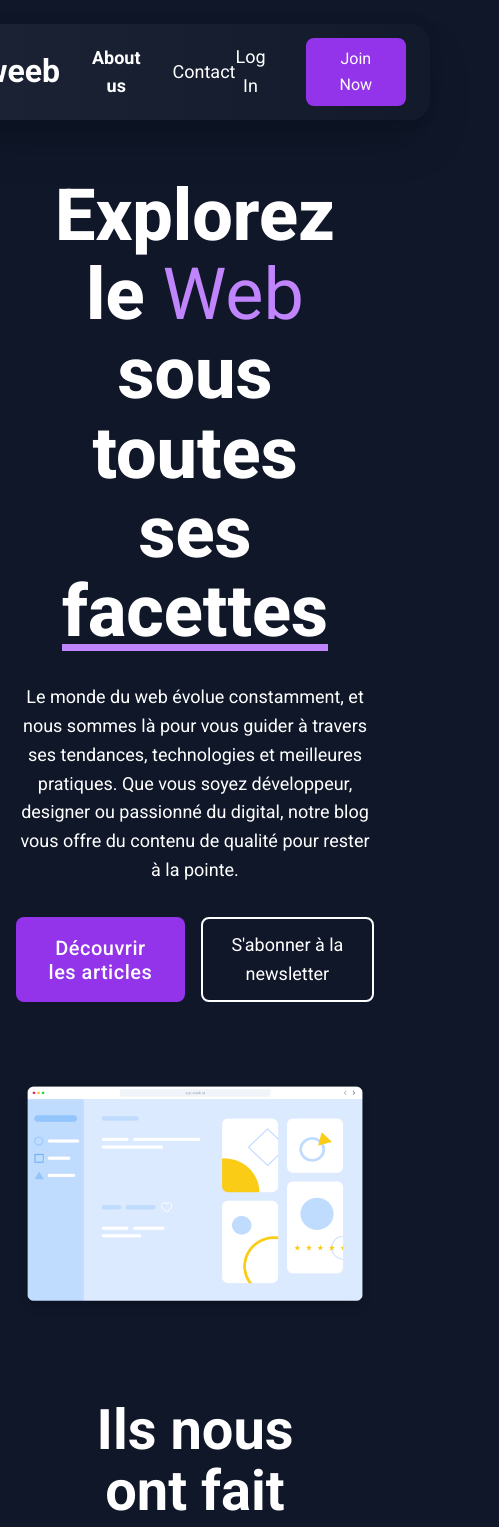
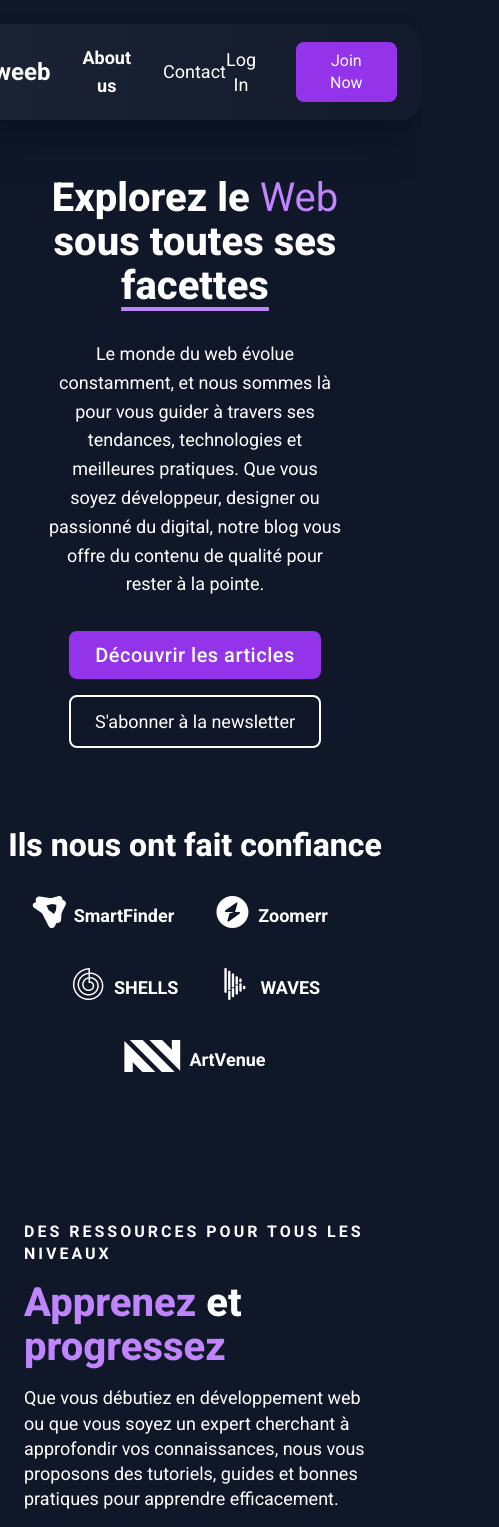
Before and after one commit to LianeCC/weeb_liane_coupat, a React (Vite) app: page / in a window 390 px wide. Shown: the top 1527 px of the page, 499 px wide, since content can reach past the window. Built offline with nearby package versions, Linux system fonts and the light colour scheme.

Commit message:
style: adding responsive

```diff
--- a/src/App.jsx
+++ b/src/App.jsx
@@ -14,8 +14,8 @@ function AppLayout() {
     <div className="min-h-screen w-full bg-[#0f1729] text-white">
       {isContactPage ? <HeaderContact /> : <Header />}
 
-      <main className="flex justify-center px-4">
-        <div className="w-full max-w-[1440px]">
+      <main className="flex justify-center">
+        <div>
           <Routes>
             <Route path="/" element={<Home />} />
             <Route path="/contact" element={<Contact />} />
--- a/src/components/AnimatedSquare.jsx
+++ b/src/components/AnimatedSquare.jsx
@@ -10,7 +10,7 @@ export default function AnimatedSquare() {
         ease: "easeInOut",
         repeat: Infinity,
         repeatType: "loop",}}
-      className="w-[500px] h-auto mr-10"
+      className="hidden sm:block sm:w-[200px] md:w-[500px] h-auto mr-10"
     >
       <img
         src="/images/Shapes.png"
--- a/src/components/BanText.jsx
+++ b/src/components/BanText.jsx
@@ -14,24 +14,24 @@ export default function BanText({
   const layout = imageLeft ? "flex-col-reverse md:flex-row-reverse" : "flex-col-reverse md:flex-row";
 
   return (
-    <section className="py-16">
+    <section className="py-0 md:py-16 my-16 md:my-0 mx-6 md:mx-0">
 
-      <div className={`flex ${layout} justify-between items-center max-w-[1280px] mx-auto`}>
+      <div className={`flex ${layout} justify-between items-center mx-8 md:mx-4 max-w-[1280px] mx-auto`}>
 
         {/* Bloc image */}
-        <div className="flex justify-center items-center">
+        <div className="hidden sm:block md:block flex justify-center items-center">
           {showSquares && <AnimatedSquare />}
           {!showSquares && imageSrc && (
             <img
               src={imageSrc}
               alt={imageAlt}
-              className="w-[1280px] h-auto object-cover"
+              className="w-[400px] sm:w-[800px] md:w-[1280px] h-auto object-cover"
             />
           )}
         </div>
 
         {/* Bloc texte */}
-        <div className="w-full flex flex-col gap-10 text-left">
+        <div className="w-full flex flex-col gap-4 sm:gap-8 md:gap-10 text-left">
           <caption className="uppercase text-left">{caption}</caption>
 
           <h1 className="text-left">
--- a/src/components/Footer.jsx
+++ b/src/components/Footer.jsx
@@ -4,14 +4,14 @@ export default function Footer() {
   return (
     <footer className="bg-white text-black">
 
-      <div className="max-w-[1280px] mx-auto mt-10 py-16 flex flex-wrap justify-between">
+      <div className="max-w-[1280px] mx-auto mt-10 py-16 flex flex-col md:flex-row md:flex-wrap md:justify-between pl-[80px] gap-10">
 
         <div className="w-full md:w-1/6 text-left">
-          <h5 className="text-4xl font-bold">weeb</h5>
+          <h5>weeb</h5>
         </div>
 
         <div className="w-full md:w-1/6 text-left">
-          <h6 className="text-slate-400 font-semibold mb-6">PRODUCT</h6>
+          <h6 className="text-slate-400 mb-6">PRODUCT</h6>
           <ul className="space-y-6 text-[#0F172A]">
             <li><a href="#">Pricing</a></li>
             <li><a href="#">Overview</a></li>
@@ -21,7 +21,7 @@ export default function Footer() {
         </div>
 
         <div className="w-full md:w-1/6 text-left">
-          <h6 className="text-slate-400 font-semibold mb-6">SOLUTIONS</h6>
+          <h6 className="text-slate-400 mb-6">SOLUTIONS</h6>
           <ul className="space-y-6 text-[#0F172A]">
             <li><a href="#">Brainstorming</a></li>
             <li><a href="#">Ideation</a></li>
@@ -31,7 +31,7 @@ export default function Footer() {
         </div>
 
         <div className="w-full md:w-1/6 text-left">
-          <h6 className="text-slate-400 font-semibold mb-6">RESOURCES</h6>
+          <h6 className="text-slate-400 mb-6">RESOURCES</h6>
           <ul className="space-y-6 text-[#0F172A]">
             <li><a href="#">Help center</a></li>
             <li><a href="#">Blog</a></li>
@@ -40,7 +40,7 @@ export default function Footer() {
         </div>
 
         <div className="w-full md:w-1/6 text-left">
-          <h6 className="text-slate-400 font-semibold mb-6">COMPANY</h6>
+          <h6 className="text-slate-400 mb-6">COMPANY</h6>
           <ul className="space-y-6 text-[#0F172A]">
             <li><a href="#">About</a></li>
             <li><a href="#">Press</a></li>
@@ -50,9 +50,9 @@ export default function Footer() {
         </div>
       </div>
 
-      <div className="border-t border-[#E2E8F0] py-10 px-6 flex flex-col md:flex-row justify-between items-center max-w-[1280px] mx-auto">
+      <div className="border-t border-[#E2E8F0] py-10 px-6 flex flex-col md:flex-row items-center md:items-center justify-between gap-12 md:gap-0 max-w-[1280px] mx-auto">
         <p className="text-sm">@ 2025 Weeb, Inc. All rights reserved.</p>
-        <div className="flex space-x-4 mt-4 md:mt-0">
+        <div className="flex space-x-4">
           <a href="#"><SiYoutube size={20} className="text-black" /></a>
           <a href="#"><SiFacebook size={20} className="text-black" /></a>
           <a href="#"><SiX size={20} className="text-black" /></a>
@@ -60,6 +60,7 @@ export default function Footer() {
           <a href="#"><SiLinkedin size={20} className="text-black" /></a>
         </div>
       </div>
+
     </footer>
   );
 }
--- a/src/components/Hero.jsx
+++ b/src/components/Hero.jsx
@@ -2,20 +2,18 @@ import Button from "./Button";
 
 export default function Hero() {
   return (
-    <div className="max-w-[1000px] mx-auto text-center flex flex-col items-center">
-      <h1 className="p-8">Explorez le <span className="text-tertiary font-light">Web</span> sous toutes ses <span className="underline underline-offset-8 decoration-tertiary">facettes</span></h1>
+    <div className="max-w-[1000px] mx-auto text-center flex flex-col items-center px-12 sm:px-4 md:px:0 my-0 md:my-16">
+      <h1 className="py-8">Explorez le <span className="text-tertiary font-light">Web</span> sous toutes ses <span className="underline underline-offset-8 decoration-tertiary">facettes</span></h1>
       <p className="text-[18px] leading-[1.6] max-w-[834px] mx-auto">Le monde du web évolue constamment, et nous sommes là pour vous guider à travers ses tendances, technologies et meilleures pratiques. Que vous soyez développeur, designer ou passionné du digital, notre blog vous offre du contenu de qualité pour rester à la pointe.</p>
-        <div className="flex justify-center mt-8">
-            <button className="bg-secondary text-white px-6 py-3 rounded-lg hover:bg-tertiary transition-colors">
-                Découvrir les articles
-            </button>
-            <Button to="/blog" className="ml-4 bg-primary border-white text-white px-6 py-3 rounded-lg hover:bg-secondary hover:border-secondary transition-colors">
-                S'abonner à la newsletter
-            </Button>
+        <div className="flex flex-col sm:flex-row justify-center mt-8 gap-4">
+          <button className="bg-secondary text-white px-6 py-3 rounded-lg hover:bg-tertiary transition-colors">
+            Découvrir les articles
+          </button>
+          <Button to="/blog" className="bg-primary border-white text-white px-6 py-3 rounded-lg hover:bg-secondary hover:border-secondary transition-colors">
+            S'abonner à la newsletter
+          </Button>
         </div>
-        <div className="mt-20 text-center">
-            <img src="/images/Desktop-hero.png" alt="Hero" className="mx-auto w-full max-w-[1100px] h-auto" />
-        </div>
+      <img src="/images/Desktop-hero.png" alt="Shapes" className="hidden sm:block md:block w-[1100px] h-auto mx-auto my-20" />
     </div>
   )
 }
--- /dev/null
+++ b/src/components/Separator.jsx
@@ -0,0 +1,5 @@
+export default function Separator() {
+  return (
+    <div className="w-full h-[5px] md:h-[80px]"></div>
+  );
+}
--- a/src/components/Testimony.jsx
+++ b/src/components/Testimony.jsx
@@ -1,10 +1,10 @@
 export default function Testimony() {
   return (
-    <div className="m-[80px]">
-      <div className="flex flex-col items-center justify-center gap-14">
-        <h2 className="font-bold mb-10 text-center">Ils nous ont fait confiance</h2>
+    <div className="my-[80px] md:my-[40px] mx-6 md:mx-0 max-w-[1280px] mx-auto">
+      <div className="flex flex-col items-center justify-center gap-8 md:gap-14">
+        <h2 className="mb-0 sm:mb-4 md:mb-10 text-center">Ils nous ont fait confiance</h2>
 
-        <div className="flex flex-wrap justify-center gap-16  items-center">
+        <div className="flex flex-wrap justify-center gap-10 md:gap-16  items-center">
 
           <div className="flex items-center gap-2 space-y-2 w-34">
             <svg width="34" height="32" viewBox="0 0 34 32" fill="none" xmlns="http://www.w3.org/2000/svg">
--- a/src/index.css
+++ b/src/index.css
@@ -3,31 +3,102 @@
 @tailwind utilities;
 
 body {
-  @apply font-sans text-white bg-[#0f1729] m-0 text-[18px] leading-[1.6] text-center;
+  @apply font-sans text-white bg-[#0f1729] m-0 text-[18px] leading-[1.4] text-center;
+}
+
+@media (min-width: 640px) {
+  body {
+    line-height: 1.6;
+  }
 }
 
 @layer base {
-  h1 {
-    @apply font-extrabold text-[72px] leading-[1.1] text-center;
+   h1 {
+    @apply font-extrabold leading-[1.1] text-[40px] text-center;
+  }
+
+  @media (min-width: 768px) {
+    h1 {
+      @apply text-[56px];
+    }
+  }
+
+  @media (min-width: 1024px) {
+    h1 {
+      @apply text-[72px];
+    }
   }
 
   h2 {
-    @apply font-extrabold text-[56px] leading-[1.1] text-center;
+    @apply font-extrabold text-[32px] leading-[1.1] text-center;
   }
 
-  h5 {
-    @apply font-bold text-[32px] leading-[1.1];
+  @media (min-width: 768px) {
+    h2 {
+      @apply text-[46px];
+    }
   }
 
-  h6 {
+  @media (min-width: 1024px) {
+    h2 {
+      @apply text-[56px];
+    }
+  }
+
+
+  h5 {
     @apply font-bold text-[24px] leading-[1.1];
   }
+
+  @media (min-width: 768px) {
+    h5 {
+      @apply text-[28px];
+    }
+  }
+
+  @media (min-width: 1024px) {
+    h5 {
+      @apply text-[32px];
+    }
+  }
+
+
+  h6 {
+    @apply font-bold text-[18px] leading-[1.1];
+  }
+
+  @media (min-width: 768px) {
+    h6 {
+      @apply text-[20px];
+    }
+  }
+
+  @media (min-width: 1024px) {
+    h6 {
+      @apply text-[24px];
+    }
+  }
+
 
   button {
     @apply font-medium text-[20px] leading-[24px] tracking-[0.5px];
   }
 
   caption {
-    @apply font-bold text-[20px] leading-[1] tracking-[3px] uppercase;
+    @apply font-bold text-[16px] leading-[1.4] tracking-[3px] uppercase;
   }
+
+  @media (min-width: 768px) {
+    caption {
+      @apply text-[18px];
+    }
+  }
+
+  @media (min-width: 1024px) {
+    caption {
+      @apply text-[20px];
+    }
+  }
+
+
 }
--- a/src/pages/Contact.jsx
+++ b/src/pages/Contact.jsx
@@ -2,6 +2,8 @@ import ContactForm from "../components/ContactForm";
 
 export default function Contact() {
   return (
-    <ContactForm />
-  );
+    <div className="w-full px-6 max-w-[1440px] mx-auto">
+      <ContactForm />
+    </div>
+    );
 }
--- a/src/pages/Home.jsx
+++ b/src/pages/Home.jsx
@@ -2,12 +2,14 @@ import BanText from "../components/BanText";
 import Hero from "../components/Hero";
 import Testimony from "../components/Testimony";
 import AnimatedSquare from "../components/AnimatedSquare";
+import Separator from "../components/Separator";
 
 export default function Home() {
   return (
     <div>
       <Hero />
       <Testimony />
+      <Separator />
       <BanText
         caption="Des ressources pour tous les niveaux"
         titleParts={[
--- a/tailwind.config.js
+++ b/tailwind.config.js
@@ -6,6 +6,12 @@ module.exports = {
     "./src/**/*.{js,jsx}",
   ],
   theme: {
+    screens: {
+      sm: '640px',
+      md: '768px',
+      lg: '1024px',
+      xl: '1280px',
+    },
     extend: {
       fontFamily: {
         sans: ["Roboto", "sans-serif"],
```
